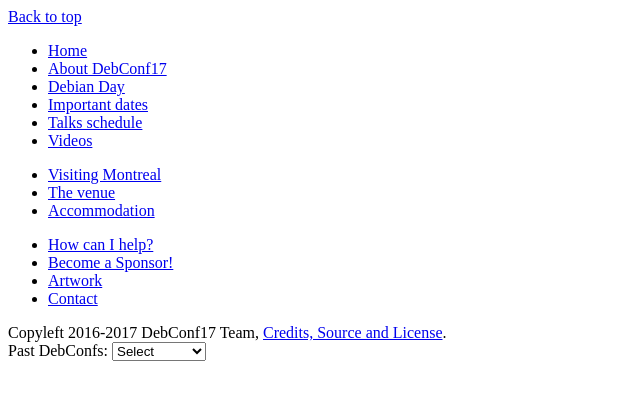
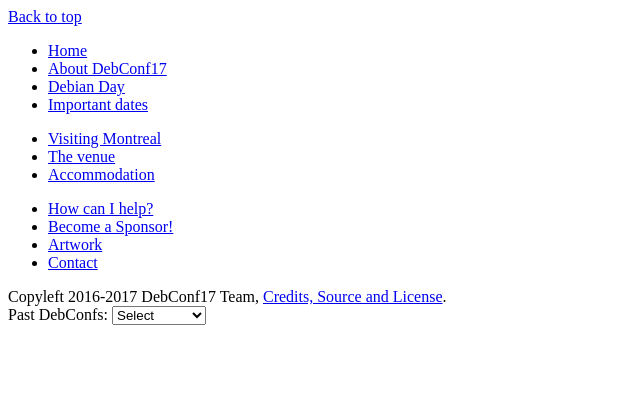
Before and after one commit to lamby/dc17.dc.o, a Django app: template templates/footer.html in a window 1280 px wide. Shown: the top 400 px of the page, without its empty margins (0-640 px from the left). Run offline with Django 3.2, Linux system fonts and the light colour scheme; the template is opened without the code that fills it, so the values that code supplies are empty; parts of the project's set-up code (start-up, migrations or seed data) failed here and were passed over.

Commit message:
Also pull Videos and Talks footer links

```diff
--- a/templates/footer.html
+++ b/templates/footer.html
@@ -12,8 +12,6 @@
                     <li><a href="{% url 'wafer_page' 'about/debconf' %}">About DebConf17</a></li>
                     <li><a href="{% url 'wafer_page' 'schedule/debian-day' %}">Debian Day</a></li>
                     <li><a href="{% url 'wafer_page' 'schedule/important-dates' %}">Important dates</a></li>
-                    <li><a href="{% url 'wafer_full_schedule' %}">Talks schedule</a></li>
-                    <li><a href="http://video.debian.net/">Videos</a></li>
                 </ul>
             </div>
             <div class="col-lg-3">
```
